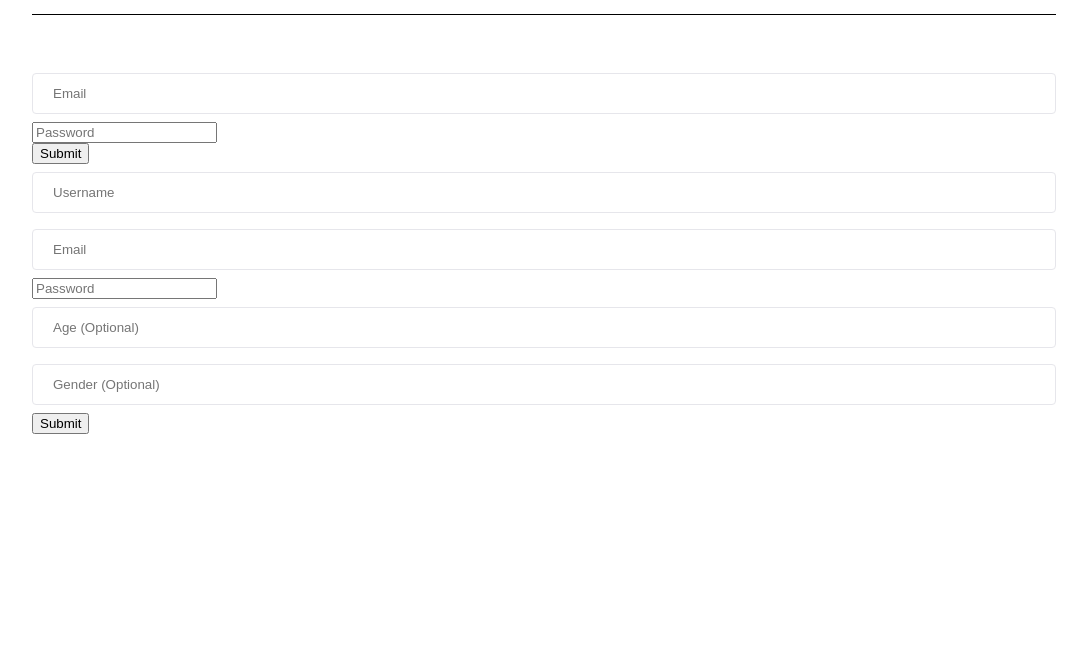
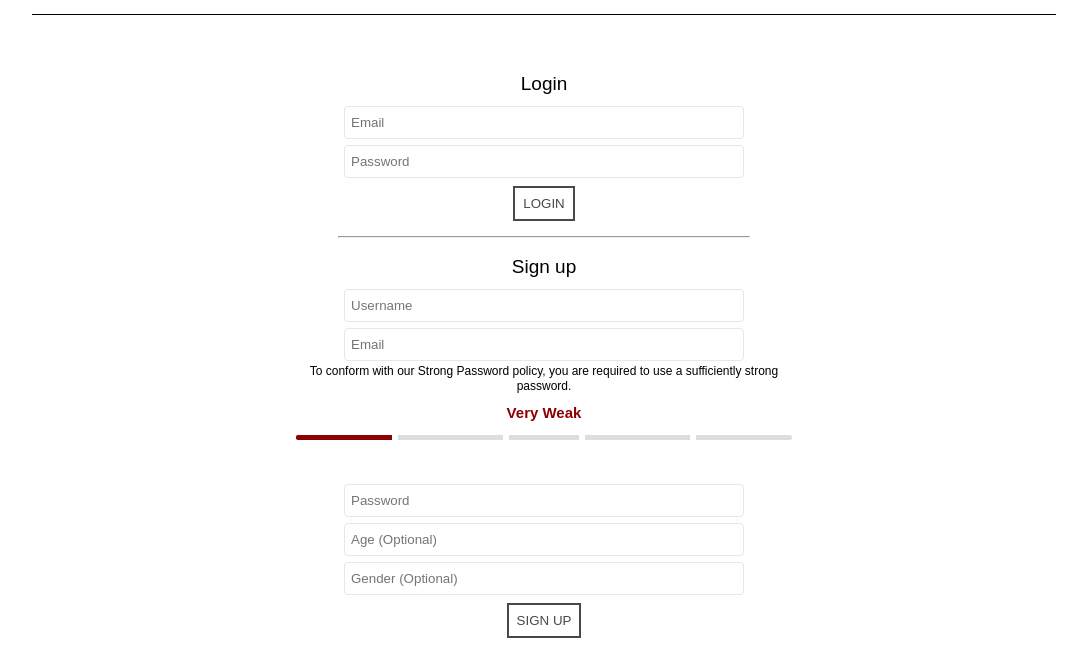
Before and after one commit to willlo003/002_classmates-master, a React app: page /login in a window 1280 px wide. Shown: the part 198-851 px from the top of the page, without its empty margins (96-1183 px from the left). Before the commit the page ends 800 px from the top, so only its background shows below. Built offline with nearby package versions, Linux system fonts and the light colour scheme; no server answers.

Commit message:
set up zxcvbn password strength estimator, fixed other bugs in /my_groups

```diff
--- a/client/components/Groups.js
+++ b/client/components/Groups.js
@@ -9,6 +9,16 @@ class Groups extends Component {
   }
 
   componentDidMount() {
+    if (this.props.isLoggedIn === false) {
+      fetch("/api/group")
+        .then((res) => res.json())
+        .then((groups) => {
+          // console.log(groups)
+          this.setState(() => {
+            return { groups };
+          });
+        });
+    } else {
       Promise.all([
         fetch("/api/user/mygroups").then((res) => res.json()),
         fetch("/api/group").then((res) => res.json()),
@@ -20,6 +30,7 @@ class Groups extends Component {
           joinedID,
         });
       });
+    }
   }
 
   handleClick(id) {
--- a/client/components/LoginForm.js
+++ b/client/components/LoginForm.js
@@ -61,9 +61,11 @@ class LoginForm extends React.Component {
   render() {
     return (
       <div>
-        <form onSubmit={this.handleSubmit}>
+        <form onSubmit={this.handleSubmit} className="login_form">
+          <h2 className>Login</h2>
           <div>
             <input
+              className="login"
               type="text"
               value={this.state.email}
               onChange={this.update("email")}
@@ -71,15 +73,17 @@ class LoginForm extends React.Component {
             />
             <br />
             <input
+              className="login"
               type="password"
               value={this.state.password}
               onChange={this.update("password")}
               placeholder="Password"
             />
             <br />
-            <input type="submit" value="Submit" />
+            <input type="submit" value="Login" className="login_button" />
           </div>
         </form>
+        <hr></hr>
       </div>
     );
   }
--- a/client/components/SignupForm.js
+++ b/client/components/SignupForm.js
@@ -1,6 +1,7 @@
 import React from "react";
 import { withRouter } from "react-router-dom";
 import auth from "../auth/auth";
+import zxcvbn from "zxcvbn";
 
 class SignupForm extends React.Component {
   constructor(props) {
@@ -11,20 +12,39 @@ class SignupForm extends React.Component {
       password: "",
       age: "",
       gender: "",
+      strength: 0,
+      strengthClass: "Very Weak",
     };
     this.handleSubmit = this.handleSubmit.bind(this);
   }
 
   update(field) {
-    return (e) =>
+    return (e) => {
       this.setState({
         [field]: e.currentTarget.value,
       });
+      if (e.target.type === "password") {
+        this.setState({ strength: zxcvbn(e.currentTarget.value).score });
+        let strengthClass = zxcvbn(e.currentTarget.value).score;
+        if (strengthClass === 0) {
+          this.setState({ strengthClass: "Very Weak" });
+        } else if (strengthClass === 1) {
+          this.setState({ strengthClass: "Weak" });
+        } else if (strengthClass === 2) {
+          this.setState({ strengthClass: "Fair" });
+        } else if (strengthClass === 3) {
+          this.setState({ strengthClass: "Good" });
+        } else if (strengthClass === 4) {
+          this.setState({ strengthClass: "Strong" });
+        }
+      }
+    };
   }
 
   // Handle form submission
   handleSubmit(e) {
     e.preventDefault();
+    if (this.state.strength >= 2) {
       fetch("/api/user/register", {
         method: "POST",
         headers: {
@@ -46,30 +66,36 @@ class SignupForm extends React.Component {
           } else {
             this.props.toLogin();
             this.setState({
-            // username: '',
               username: "",
               email: "",
               password: "",
               age: "",
               gender: "",
+              strength: 0,
+              strengthClass: "Very Weak",
             });
             auth.login(() => {
               this.props.history.push("/my_groups");
             });
           }
-        // console.log("front", data);
         })
-      .catch((err) => console.log("Create User fetch /api/user: ERROR: ", err));
-
-    // this.state.login(user);
+        .catch((err) =>
+          console.log("Create User fetch /api/user: ERROR: ", err)
+        );
+      this.state.login(user);
+    } else {
+      alert("Password too weak, please change");
+    }
   }
 
   render() {
     return (
       <div>
-        <form onSubmit={this.handleSubmit}>
+        <form onSubmit={this.handleSubmit} className="signup_form">
+          <h2>Sign up</h2>
           <div>
             <input
+              className="signup"
               type="text"
               value={this.state.username}
               onChange={this.update("username")}
@@ -77,13 +103,29 @@ class SignupForm extends React.Component {
             />
             <br />
             <input
+              className="signup"
               type="text"
               value={this.state.email}
               onChange={this.update("email")}
               placeholder="Email"
             />
             <br />
+            <span className="form-hint">
+              To conform with our Strong Password policy, you are required to
+              use a sufficiently strong password.
+            </span>
+            <h4 className="strength-value" data-strength={this.state.strength}>
+              {this.state.strengthClass}
+            </h4>
+            <div className="strength-meter">
+              <div
+                className="strength-meter-fill"
+                data-strength={this.state.strength}
+              ></div>
+            </div>
+            <br />
             <input
+              className="signup"
               type="password"
               value={this.state.password}
               onChange={this.update("password")}
@@ -91,6 +133,7 @@ class SignupForm extends React.Component {
             />
             <br />
             <input
+              className="signup"
               type="text"
               value={this.state.age}
               onChange={this.update("age")}
@@ -98,13 +141,14 @@ class SignupForm extends React.Component {
             />
             <br />
             <input
+              className="signup"
               type="text"
               value={this.state.gender}
               onChange={this.update("gender")}
               placeholder="Gender (Optional)"
             />
             <br />
-            <input type="submit" value="Submit" />
+            <input type="submit" value="Sign up" className="signup_button" />
           </div>
         </form>
       </div>
--- a/client/scss/_all.scss
+++ b/client/scss/_all.scss
@@ -252,10 +252,11 @@ h5 {
 }
 
 input[type="text"],
+input[type="password"],
 select {
-  width: 100%;
-  padding: 12px 20px;
-  margin: 8px 0;
+  width: 80%;
+  padding: 8px 6px;
+  margin: 3px 0px;
   display: inline-block;
   border: 1px solid #e6e6eb;
   border-radius: 4px;
@@ -408,3 +409,119 @@ select {
   box-shadow: 10px 2.5px 0 rgba(80, 7, 52, 0.863),
     -10px -2.5px 0 rgba(80, 7, 52, 0.863);
 }
+
+.strength-meter {
+  position: relative;
+  height: 5px;
+  background: #ddd;
+  margin: 3px 2px;
+  border-radius: 2px;
+}
+.strength-meter:before,
+.strength-meter:after {
+  content: "";
+  height: inherit;
+  background: transparent;
+  display: block;
+  border-color: #fff;
+  border-style: solid;
+  border-width: 0 6px 0;
+  position: absolute;
+  width: calc(20% + 6px);
+  z-index: 10;
+}
+.strength-meter:before {
+  left: calc(20% - 3px);
+}
+.strength-meter:after {
+  right: calc(20% - 3px);
+}
+
+.strength-meter-fill {
+  background: transparent;
+  height: inherit;
+  position: absolute;
+  width: 20%;
+  background: darkred;
+  border-radius: inherit;
+  transition: width 0.5s ease-in-out, background 0.25s;
+}
+.strength-meter-fill[data-strength="0"] {
+  width: 20%;
+  background: darkred;
+}
+.strength-meter-fill[data-strength="1"] {
+  width: 40%;
+  background: orangered;
+}
+.strength-meter-fill[data-strength="2"] {
+  width: 60%;
+  background: orange;
+}
+.strength-meter-fill[data-strength="3"] {
+  width: 80%;
+  background: yellowgreen;
+}
+.strength-meter-fill[data-strength="4"] {
+  width: 100%;
+  background: green;
+}
+
+.strength-value {
+  font-size: 1.5rem;
+  transition: color 0.25s;
+  color: darkred;
+}
+.strength-value[data-strength="0"] {
+  color: darkred;
+}
+.strength-value[data-strength="1"] {
+  color: orangered;
+}
+.strength-value[data-strength="2"] {
+  color: orange;
+}
+.strength-value[data-strength="3"] {
+  color: yellowgreen;
+}
+.strength-value[data-strength="4"] {
+  color: green;
+}
+
+.form-hint {
+  font-size: 1.2rem;
+  line-height: 1.5rem;
+  text-align: justify;
+}
+
+.login_form,
+.signup_form {
+  width: 500px;
+  margin: 10px auto;
+  text-align: center;
+}
+
+.login_button,
+.signup_button {
+  color: #494949 !important;
+  text-transform: uppercase;
+  text-decoration: none;
+  background: #ffffff;
+  padding: 8px;
+  margin: 5px;
+  border: 2px solid #494949 !important;
+  display: inline-block;
+  transition: all 0.4s ease 0s;
+}
+
+.login_button:hover,
+.signup_button:hover {
+  color: #ffffff !important;
+  background: #f6b93b;
+  border-color: #f6b93b !important;
+  transition: all 0.4s ease 0s;
+}
+
+hr {
+  width: 40%;
+}
--- a/package.json
+++ b/package.json
@@ -26,7 +26,8 @@
     "react-router-dom": "^5.2.0",
     "sass-loader": "^9.0.2",
     "style-loader": "^1.2.1",
-    "xterm": "^4.8.1"
+    "xterm": "^4.8.1",
+    "zxcvbn": "^4.4.2"
   },
   "devDependencies": {
     "@babel/core": "^7.10.5",
```
Also changed, not shown: index.html (+1 -0 lines), server/controllers/userController.js (+9 -9 lines), 1 other file. Lines whose indentation alone changed are shown as unchanged.
